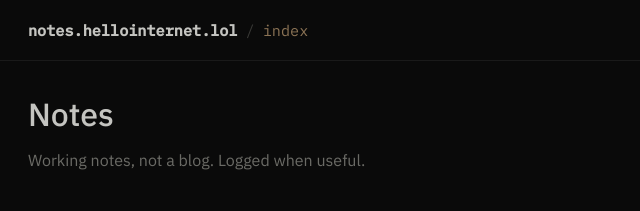
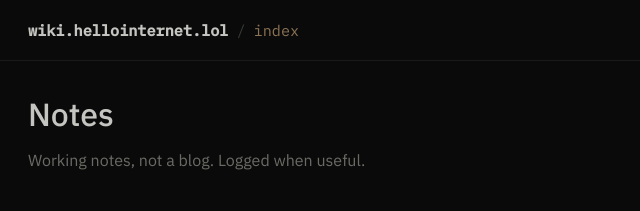
Before and after one commit to JH427/hellointernet.lol, an Astro site in the folder notes/: page / in a window 1280 px wide. Shown: the top 211 px of the page, 0-640 px from the left. Built offline with nearby package versions, Linux system fonts and the light colour scheme; Astro itself is replaced by a stand-in of ours.

Commit message:
content: rename notes surface to wiki

```diff
--- a/notes/package.json
+++ b/notes/package.json
@@ -1,5 +1,5 @@
 {
-  "name": "notes.hellointernet.lol",
+  "name": "wiki.hellointernet.lol",
   "version": "0.0.1",
   "private": true,
   "type": "module",
--- a/notes/src/layouts/BaseLayout.astro
+++ b/notes/src/layouts/BaseLayout.astro
@@ -3,7 +3,7 @@ interface Props {
   title?: string;
 }
 
-const { title = 'notes.hellointernet.lol' } = Astro.props;
+const { title = 'wiki.hellointernet.lol' } = Astro.props;
 const currentPath = Astro.url.pathname;
 ---
 
@@ -21,7 +21,7 @@ const currentPath = Astro.url.pathname;
     <div class="shell">
       <header class="topbar">
         <div class="identity">
-          <a href="/" class="brand">notes.hellointernet.lol</a>
+          <a href="/" class="brand">wiki.hellointernet.lol</a>
           <span class="divider">/</span>
           <a href="/" class:list={['section', { active: currentPath === '/' }]}>index</a>
         </div>
--- a/notes/src/pages/[slug].astro
+++ b/notes/src/pages/[slug].astro
@@ -14,7 +14,7 @@ const { note } = Astro.props;
 const { Content } = await note.render();
 ---
 
-<BaseLayout title={`${note.data.title} | notes.hellointernet.lol`}>
+<BaseLayout title={`${note.data.title} | wiki.hellointernet.lol`}>
   <article class="note text-slab">
     <div class="meta">
       <span class="id">{note.data.id}</span>
--- a/notes/src/pages/index.astro
+++ b/notes/src/pages/index.astro
@@ -6,7 +6,7 @@ const notes = await getCollection('notes');
 const sorted = notes.sort((a, b) => b.data.id.localeCompare(a.data.id));
 ---
 
-<BaseLayout title="Notes | notes.hellointernet.lol">
+<BaseLayout title="Wiki | wiki.hellointernet.lol">
   <div class="index text-slab">
     <header class="intro">
       <h1>Notes</h1>
```
Also changed, not shown: 1 other file.
